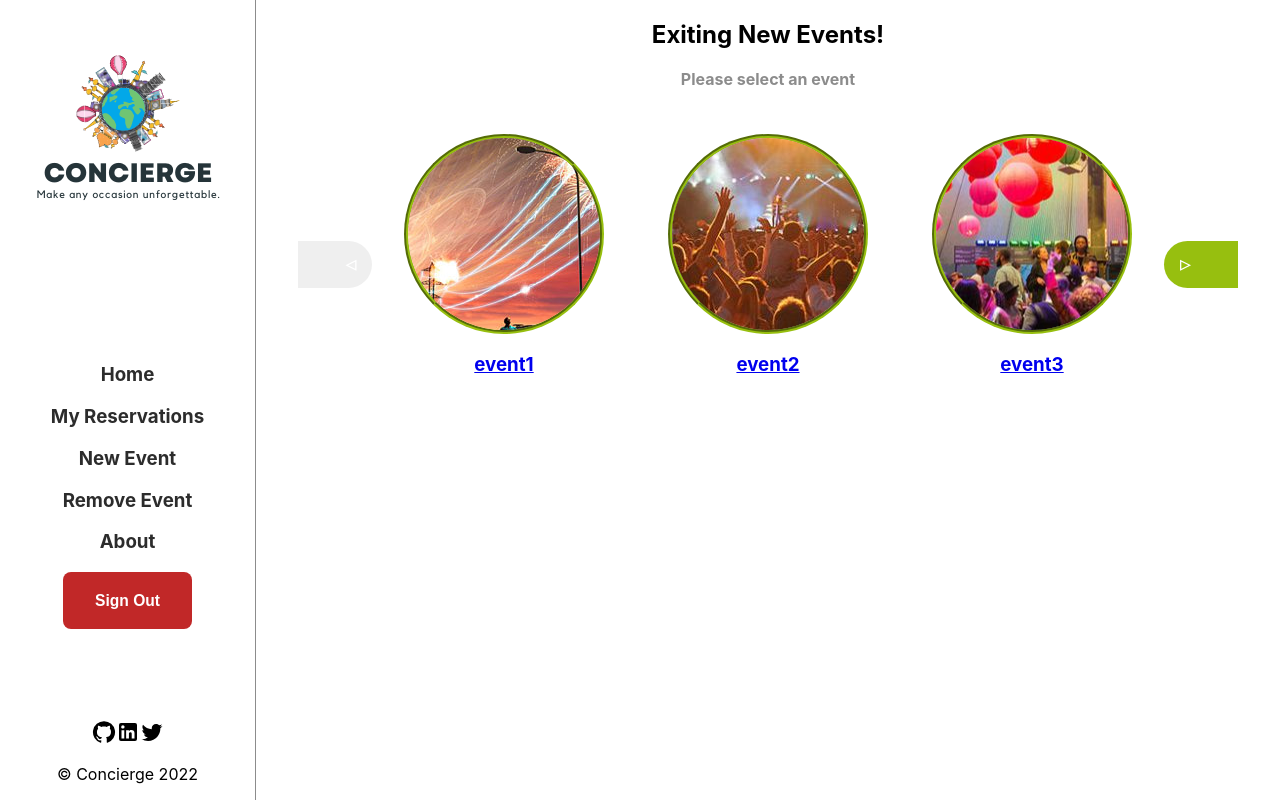
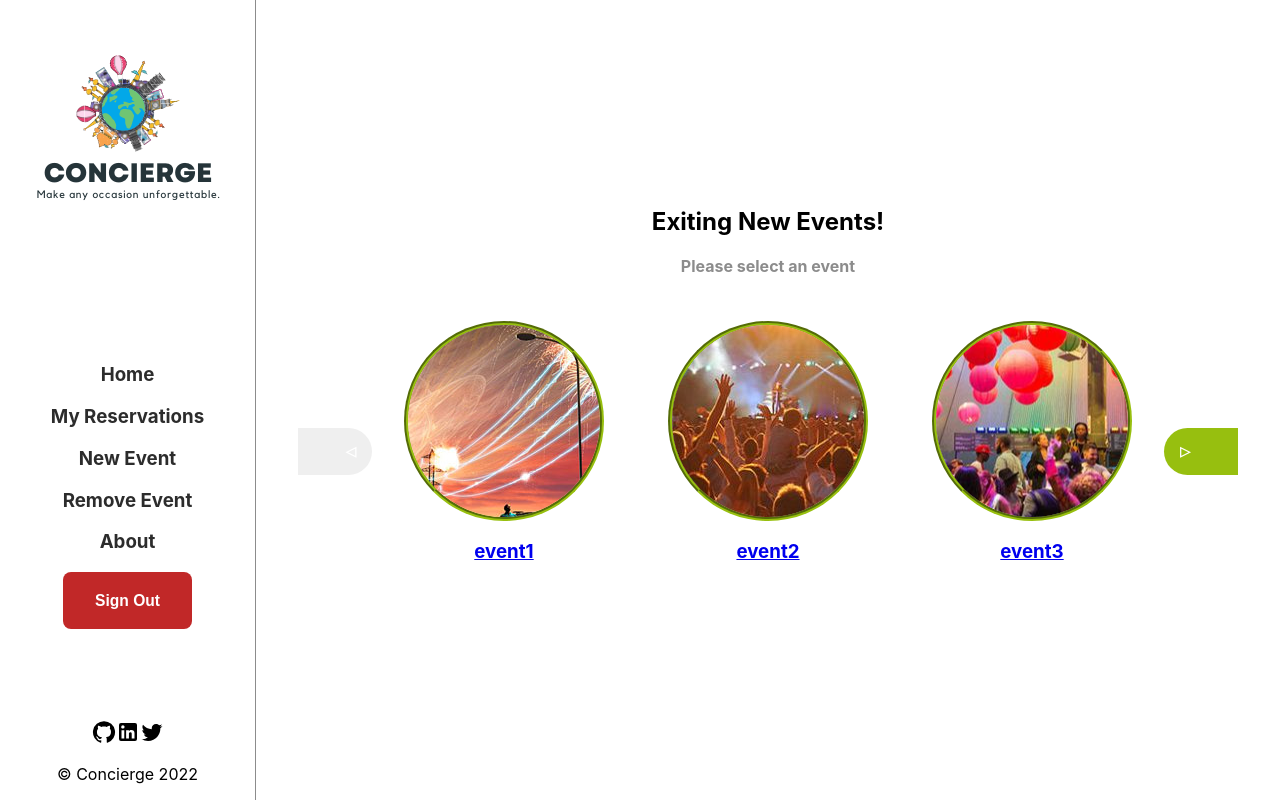
Before and after one commit to Juanse7793/Concierge-Front-end, a React (Create React App) app: page / in a window 1280 px wide. Built offline with nearby package versions, Linux system fonts and the light colour scheme.

Commit message:
side bar done

```diff
--- a/src/App.css
+++ b/src/App.css
@@ -122,6 +122,10 @@
 /* DetailsPage */
 #details {
   display: flex;
+  flex-direction: row;
+  align-items: center;
+  justify-content: center;
+  width: 100%;
 }
 
 .side {
@@ -173,6 +177,10 @@
 }
 
 .main-section {
+  display: flex;
+  flex-direction: column;
+  align-items: center;
+  justify-content: center;
   width: 80%;
   height: 100vh;
 }
```
